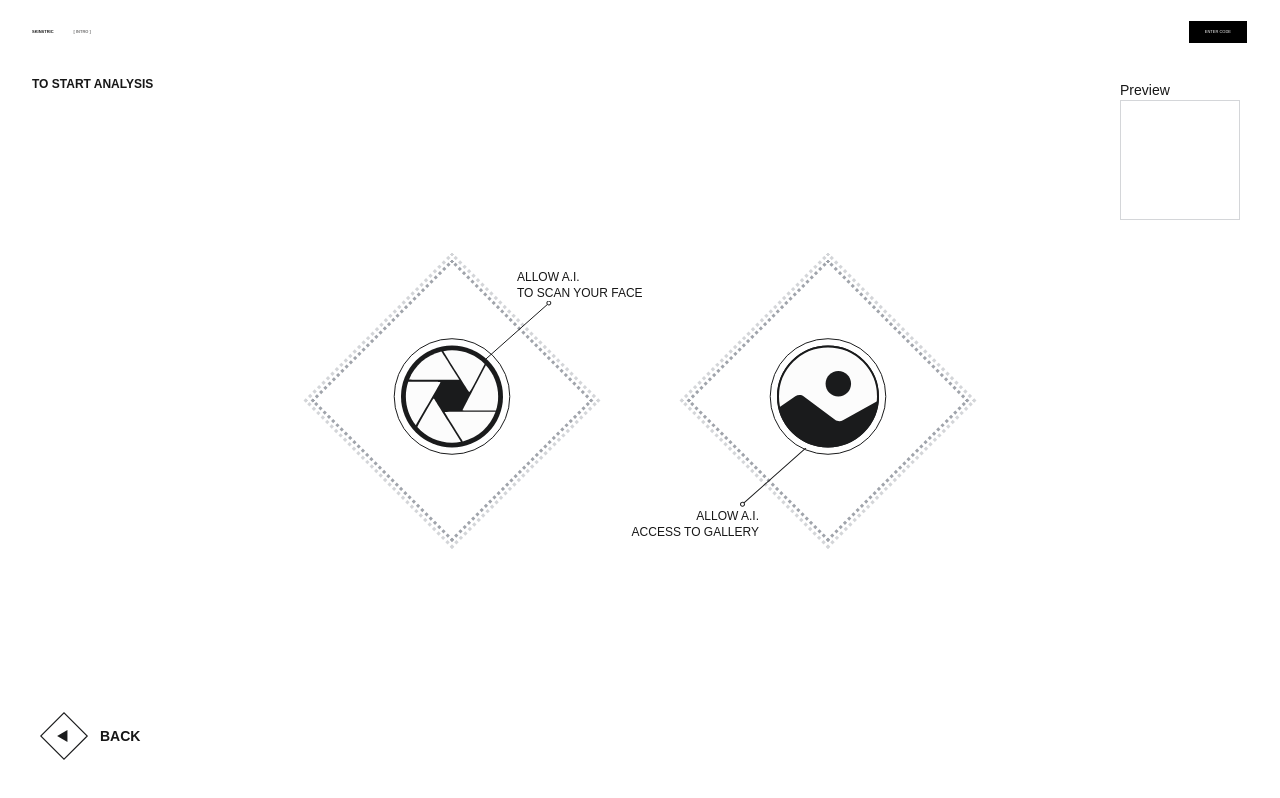
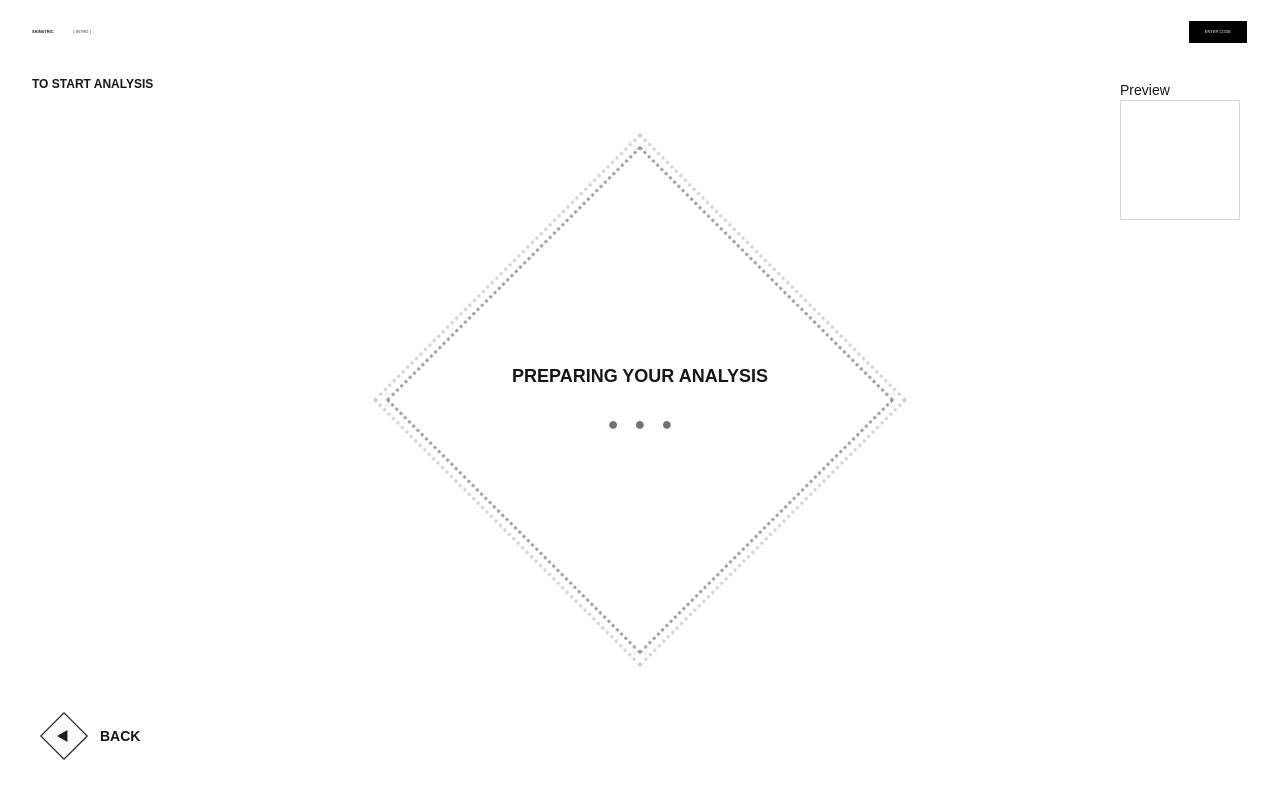
Before and after one commit to connorklee0/SkinstricAI, a Next.js app: page /result in a window 1280 px wide. Built offline with nearby package versions, Linux system fonts and the light colour scheme.

Commit message:
loading ellipsis animation and component

```diff
--- a/app/(main)/result/page.tsx
+++ b/app/(main)/result/page.tsx
@@ -7,6 +7,7 @@ import Camera from "@/public/camera.svg";
 import Gallery from "@/public/gallery.svg";
 import GalleryLine from "@/public/galleryline.svg";
 import CameraLine from "@/public/cameraline.svg";
+import { LoadingEllipsis } from "@/components/UI/LoadingEllipsis";
 import { useImageUpload } from "@/hooks/useImageUpload";
 
 const Result = () => {
@@ -47,12 +48,12 @@ const Result = () => {
 
       {/* Main Content */}
       <div className="absolute text-center top-1/2 left-1/2 transform -translate-x-1/2 -translate-y-1/2 flex">
-        {isUploading ? (
+        {true ? (
           <Border size={90}>
             <div className="flex flex-col">
-              <div className="text-lg font-normal uppercase">
+              <div className="text-lg font-bold uppercase flex flex-col items-center">
                 Preparing your analysis
-                <div className="text-6xl">...</div>
+                <LoadingEllipsis />
               </div>
             </div>
           </Border>
--- a/app/(main)/testing/page.tsx
+++ b/app/(main)/testing/page.tsx
@@ -5,6 +5,7 @@ import RightButton from "@/components/UI/RightButton";
 import Border from "@/components/UI/Border";
 import { UserInput } from "@/components/UI/UserInput";
 import { useMultiStepForm } from "@/hooks/useMultiStepForm";
+import { LoadingEllipsis } from "@/components/UI/LoadingEllipsis";
 
 const Testing = () => {
   const {
@@ -29,9 +30,9 @@ const Testing = () => {
           {/* Input fields */}
           {isSubmitting ? (
             <div className="flex flex-col">
-              <div className="text-lg font-normal text-[#313030af]">
+              <div className="text-lg uppercase text-[#313030af] flex flex-col items-center">
                 Processing submission
-                <div className="text-6xl">...</div>
+                <LoadingEllipsis />
               </div>
             </div>
           ) : step === "submitted" ? (
--- /dev/null
+++ b/components/UI/LoadingEllipsis.tsx
@@ -0,0 +1,34 @@
+import React from "react";
+
+interface LoadingEllipsisProps {
+  className?: string;
+}
+
+export const LoadingEllipsis: React.FC<LoadingEllipsisProps> = ({
+  className = "",
+}) => {
+  return (
+    <span
+      className={`inline-flex items-center gap-4 mt-5 text-[#313030af] ${className}`}
+    >
+      <span
+        className="inline-block animate-ellipsis-bounce"
+        style={{ animationDelay: "0s" }}
+      >
+        ●
+      </span>
+      <span
+        className="inline-block animate-ellipsis-bounce"
+        style={{ animationDelay: "0.2s" }}
+      >
+        ●
+      </span>
+      <span
+        className="inline-block animate-ellipsis-bounce"
+        style={{ animationDelay: "0.4s" }}
+      >
+        ●
+      </span>
+    </span>
+  );
+};
--- /dev/null
+++ b/tailwind.config.ts
@@ -0,0 +1,33 @@
+import type { Config } from "tailwindcss";
+
+const config: Config = {
+  content: [
+    // project uses app/, components/, hooks/, library/ at root instead of src/
+    "./app/**/*.{js,ts,jsx,tsx,mdx}",
+    "./components/**/*.{js,ts,jsx,tsx,mdx}",
+    "./hooks/**/*.{js,ts,jsx,tsx,mdx}",
+    "./library/**/*.{js,ts,jsx,tsx,mdx}",
+    // include any other folders that contain Tailwind classes
+    "./app/**/*.{js,ts,jsx,tsx,mdx}",
+  ],
+  theme: {
+    extend: {
+      keyframes: {
+        "ellipsis-bounce": {
+          "0%, 60%, 100%": {
+            transform: "translateY(0)",
+          },
+          "30%": {
+            transform: "translateY(-8px)",
+          },
+        },
+      },
+      animation: {
+        "ellipsis-bounce": "ellipsis-bounce 1.4s infinite",
+      },
+    },
+  },
+  plugins: [],
+};
+
+export default config;
```
